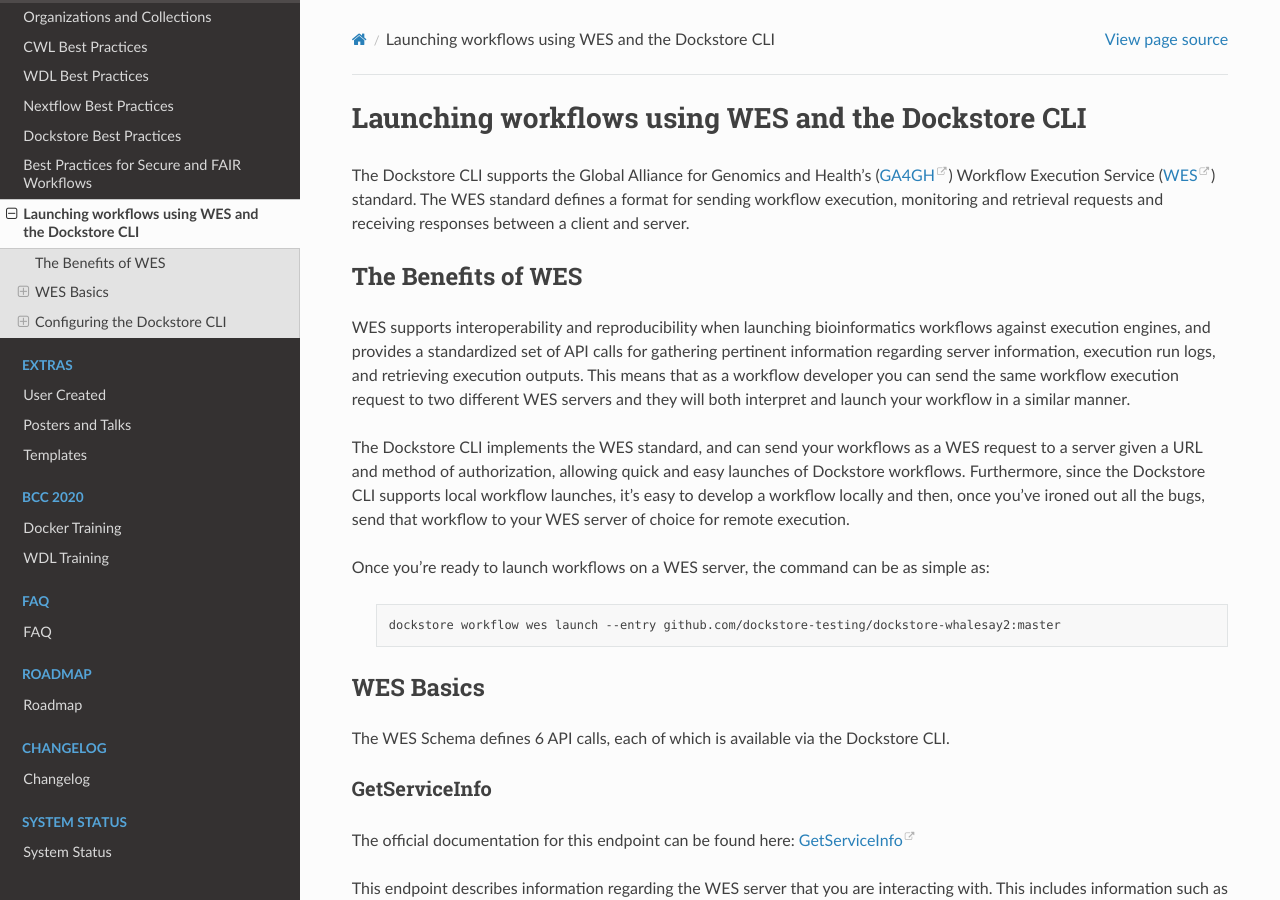
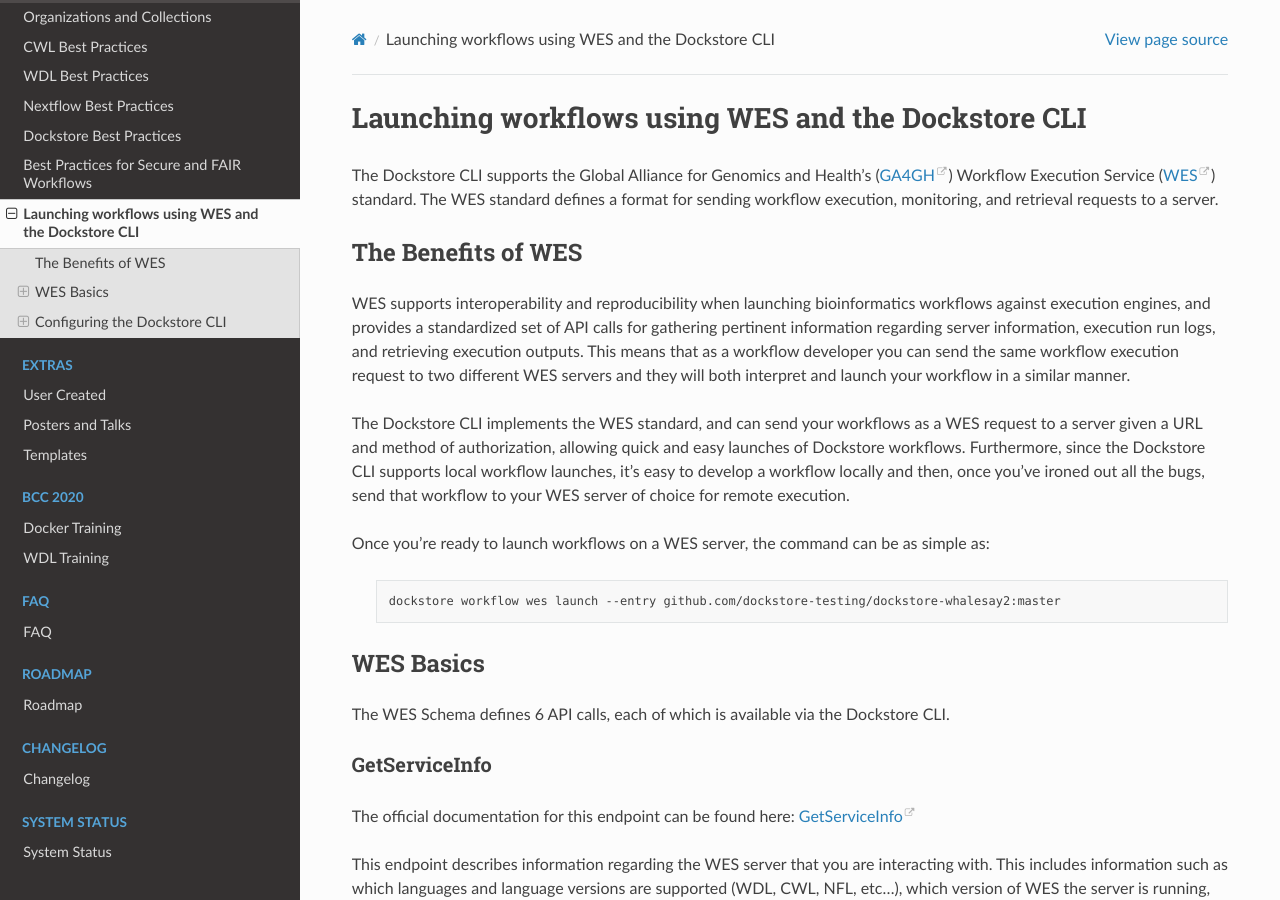
Before and after one commit to dockstore/dockstore-documentation, a Sphinx documentation site: the page built from docs/advanced-topics/wes/cli-wes-tutorial.rst, in a window 1280 px wide and 900 px high. Built offline with Sphinx 7.4.7 and the Read the Docs theme 2.0.0, drawn with Linux system fonts in a browser that asks for light colours.

Commit message:
remove response between client and server

```diff
--- a/docs/advanced-topics/wes/cli-wes-tutorial.rst
+++ b/docs/advanced-topics/wes/cli-wes-tutorial.rst
@@ -3,7 +3,7 @@
 
 The Dockstore CLI supports the Global Alliance for Genomics and Health's (`GA4GH <https://www.ga4gh.org/>`_)
 Workflow Execution Service (`WES <https://ga4gh.github.io/workflow-execution-service-schemas/docs/>`_) standard.
-The WES standard defines a format for sending workflow execution, monitoring and retrieval requests and receiving responses between a client and server.
+The WES standard defines a format for sending workflow execution, monitoring, and retrieval requests to a server.
 
 The Benefits of WES
 --------------------
```
